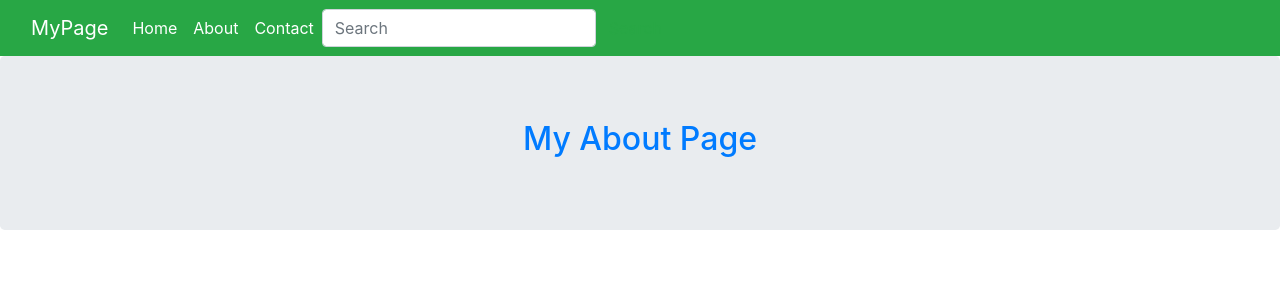
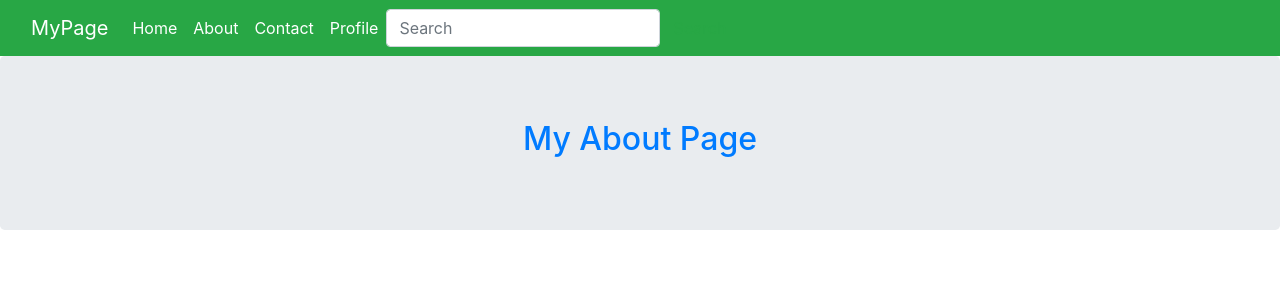
Before and after one commit to Tonmoyhridhaan/Django-Learn, a Django app: page /about/ in a window 1280 px wide. Shown: the top 300 px of the page. Run offline with Django 3.2, Linux system fonts and the light colour scheme; some libraries are stand-ins or nearby versions.

Commit message:
name property integreted in  protfolio urls

```diff
--- a/protfolio/employee/urls.py
+++ b/protfolio/employee/urls.py
@@ -3,5 +3,5 @@ from django.urls import path
 from . import views
 urlpatterns = [
     path('', views.employee),
-    path('profile/',views.profile)
+    path('profile/',views.profile,name='employee.profile')
 ]
--- a/protfolio/protfolio/urls.py
+++ b/protfolio/protfolio/urls.py
@@ -5,8 +5,8 @@ from django.urls import path,include
 from . import views
 urlpatterns = [
     path('admin/', admin.site.urls),
-    path('', views.home),
-    path('about/', views.about),
-    path('contact/', views.contact),
+    path('', views.home,name='home'),
+    path('about/', views.about, name='about'),
+    path('contact/', views.contact, name='contact'),
     path('employee/',include('employee.urls'))
 ]
--- a/protfolio/templates/layout.html
+++ b/protfolio/templates/layout.html
@@ -19,21 +19,24 @@
   <body>
     <nav class="navbar navbar-expand-lg navbar-light bg-success">
         <div class="container-fluid">
-          <a class="navbar-brand text-white" href="#">MyPage</a>
+          <a class="navbar-brand text-white" href="{% url 'home' %}">MyPage</a>
           <button class="navbar-toggler" type="button" data-bs-toggle="collapse" data-bs-target="#navbarSupportedContent" aria-controls="navbarSupportedContent" aria-expanded="false" aria-label="Toggle navigation">
             <span class="navbar-toggler-icon"></span>
           </button>
           <div class="collapse navbar-collapse" id="navbarSupportedContent">
             <ul class="navbar-nav me-auto mb-2 mb-lg-0">
               <li class="nav-item">
-                <a class="nav-link active text-white" aria-current="page" href="#">Home</a>
+                <a class="nav-link active text-white" aria-current="page" href="{% url 'home' %}">Home</a>
               </li>
               <li class="nav-item">
-                <a class="nav-link text-white" href="#">About</a>
+                <a class="nav-link text-white" href="{% url 'about' %}">About</a>
               </li>
 
               <li class="nav-item">
-                <a class="nav-link text-white" href="#" tabindex="-1" aria-disabled="true">Contact</a>
+                <a class="nav-link text-white" href="{% url 'contact' %}">Contact</a>
+              </li>
+              <li class="nav-item">
+                <a class="nav-link text-white" href="{% url 'employee.profile' %}">Profile</a>
               </li>
             </ul>
             <form class="d-flex">
```
